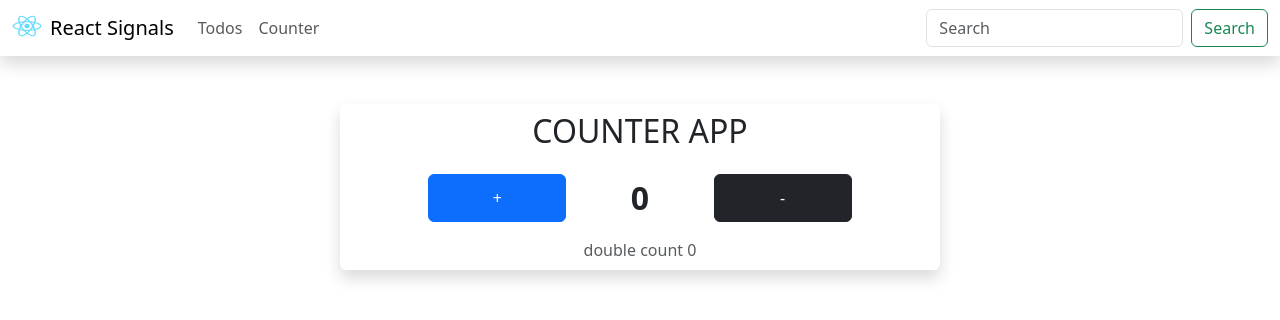
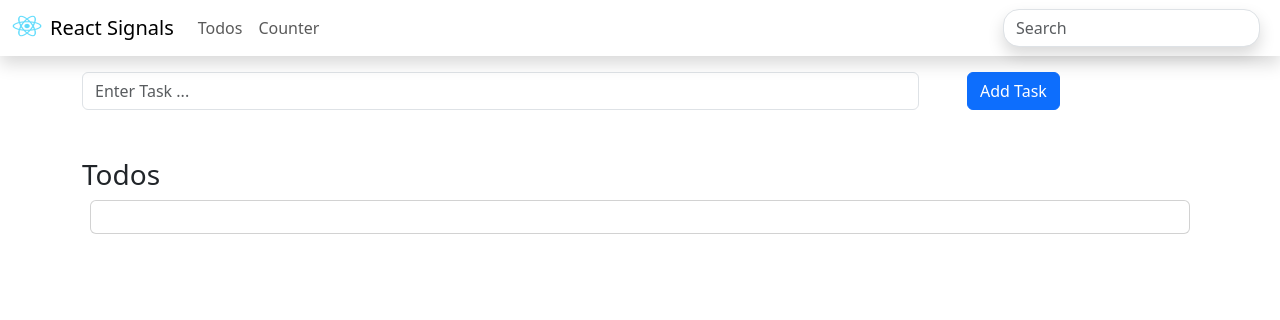
Before and after one commit to muchirajunior/react-signals, a React (Create React App) app: page /todos in a window 1280 px wide. Shown: the top 320 px of the page. Built offline with nearby package versions, Linux system fonts and the light colour scheme.

Commit message:
use search params to store state :tada:

```diff
--- a/package.json
+++ b/package.json
@@ -6,6 +6,7 @@
     "@preact/signals-react": "^1.3.7",
     "react": "^18.2.0",
     "react-dom": "^18.2.0",
+    "react-router-dom": "^6.21.1",
     "react-scripts": "5.0.1"
   },
   "scripts": {
--- a/src/App.js
+++ b/src/App.js
@@ -1,12 +1,16 @@
-import { Component } from "./components/controller";
-import NavBar from "./components/navbar/navbar";
+import { Routes, Route, BrowserRouter } from "react-router-dom";
+import Counter from "./components/counter/counter";
+import Todos from "./components/todos/todos";
 
 function App() {
   return (
-    <div className="">
-      <NavBar />
-      <Component />
-    </div>
+
+    <BrowserRouter >
+      <Routes>
+        <Route path="/" element={< Counter />} />
+        <Route path="/todos" element={<Todos />} />
+      </Routes>
+    </BrowserRouter>
   );
 }
 
--- a/src/components/controller.js
+++ /dev/null
@@ -1,13 +0,0 @@
-import { signal } from "@preact/signals-react";
-import Counter from "./counter/counter";
-import Todos from "./todos/todos";
-
-export const componentName=signal('counter')
-
-export const Component=()=>{
-    switch (componentName.value) {
-        case 'counter': return <Counter />
-        case 'todos': return  <Todos />
-        default: break;
-    }
-}
--- a/src/components/counter/counter.jsx
+++ b/src/components/counter/counter.jsx
@@ -1,29 +1,34 @@
-import {useComputed, useSignal } from "@preact/signals-react";
+import { useComputed, useSignal } from "@preact/signals-react";
+import NavBar from "../navbar/navbar";
 
 ///counter app
 export default function Counter() {
     //using signals hooks
     const count = useSignal(0)
-    const double = useComputed(()=>count.value*2)
+    const double = useComputed(() => count.value * 2)
 
     console.log('render counter');
 
     const increment = () => {
-        count.value=count.value+1;
+        count.value = count.value + 1;
         console.log(count);
     }
 
     return (
+        <>
+            <NavBar />
             <div className='container'>
                 <div className='card shadow mx-auto mt-5 p-2 border-0' style={{ maxWidth: "600px" }}>
                     <h2 className='text-center'>COUNTER APP</h2>
                     <div className='d-flex flex-row justify-content-evenly m-3 '>
                         <button className='btn btn-primary w-25' onClick={increment} >+</button>
                         <span className='fw-bold fs-2'>{count.value}</span>
-                    <button className='btn btn-dark w-25' onClick={()=>count.value--} >-</button>
+                        <button className='btn btn-dark w-25' onClick={() => count.value--} >-</button>
                     </div>
                     <div className="text-muted text-center">double count {double}</div>
                 </div>
             </div>
+        </>
+
     )
 }
--- a/src/components/navbar/navbar.jsx
+++ b/src/components/navbar/navbar.jsx
@@ -1,8 +1,11 @@
 import React from 'react'
 import logo from '../../assets/logo.png';
-import { componentName } from '../controller';
+import { Link, useSearchParams } from 'react-router-dom';
 export default function NavBar() {
     console.log('render navbar');
+    const [param, setSearch]=useSearchParams({search:''})
+    const search= param.get("search")
+
     return (
         <nav className="navbar navbar-expand-lg shadow">
             <div className="container-fluid">
@@ -16,16 +19,18 @@ export default function NavBar() {
                 <div className="collapse navbar-collapse" id="navbarTogglerDemo02">
                     <ul className="navbar-nav me-auto mb-2 mb-lg-0">
                         <li className="nav-item">
-                            <a className="nav-link" aria-current="page" href="#!" onClick={()=>componentName.value='todos'}>Todos</a>
+                        <Link className="nav-link" to="/todos" >Todos</Link>
                         </li>
                         <li className="nav-item">
-                            <a className="nav-link" href="#!" onClick={()=>componentName.value='counter'}>Counter</a>
+                            <Link className="nav-link" to="/" >Counter</Link>
                         </li>
                     </ul>
-                    <form className="d-flex" role="search">
-                        <input className="form-control me-2" type="search" placeholder="Search" aria-label="Search" />
-                        <button className="btn btn-outline-success" type="submit">Search</button>
-                    </form>
+                    <div className="d-flex" role="search">
+                        <input className="form-control shadow me-2 rounded-4" type="search" placeholder="Search" defaultValue={search} onChange={(event)=> setSearch(prev=>{
+                            prev.set('search',event.target.value)
+                            return prev;
+                            }, {relative:true})}  />
+                    </div>
                 </div>
             </div>
         </nav>
--- a/src/components/todos/todos.jsx
+++ b/src/components/todos/todos.jsx
@@ -1,7 +1,9 @@
+import { useSearchParams } from "react-router-dom";
+import NavBar from "../navbar/navbar";
 import { todos } from "./todo_signal";
 
 export default function Todos() {
-
+  console.log('render todos..');
   function addTask() {
     console.log('render todo ..');
     let task = document.getElementById('input').value;
@@ -21,7 +23,11 @@ export default function Todos() {
   function deleteTodo(todo){
     todos.value= todos.value.filter((td)=>td !==todo )
   }
+  const [params, ]=useSearchParams({search:''})
+  const search=params.get('search')
   return (
+    <>
+    <NavBar />
     <div className='container pt-3'>
       <div className="d-flex flex-row">
         <input type="text" className="form-control w-75 me-5" id='input' placeholder="Enter Task ..." />
@@ -29,7 +35,7 @@ export default function Todos() {
       </div>
       <h3 className="mt-5">Todos</h3>
       <div className="card m-2 p-3">
-        {todos.value.map((todo)=>
+        {todos.value.map((todo)=> todo.title.includes(search) &&
           <div className="mb-3 form-check d-flex flex-row" key={todo.title}>
             <input type="checkbox" className="form-check-input me-2" checked={todo.completed} onChange={(_) => updateTodo(todo)} />
             <label className="form-check-label" htmlFor="exampleCheck1">{todo.title}</label>
@@ -41,5 +47,7 @@ export default function Todos() {
       </div>
 
     </div>
+    </>
+
   )
 }
```
Also changed, not shown: 1 other file (tests, documents, lock files or other folders). Lines whose indentation alone changed are shown as unchanged.
